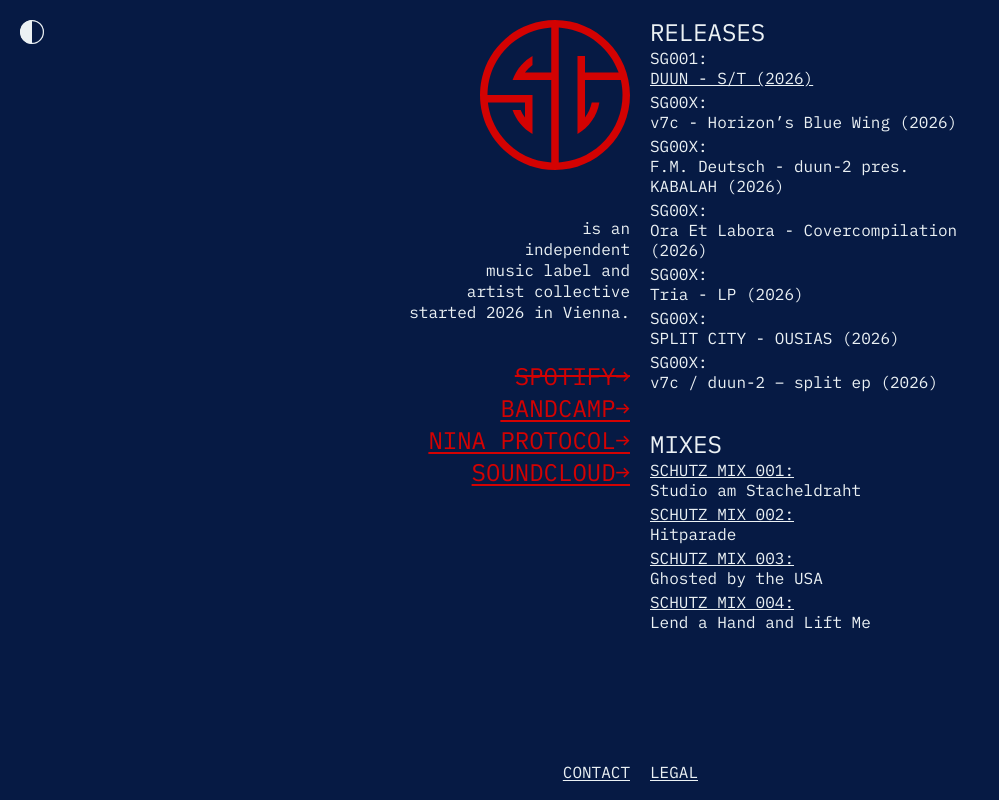
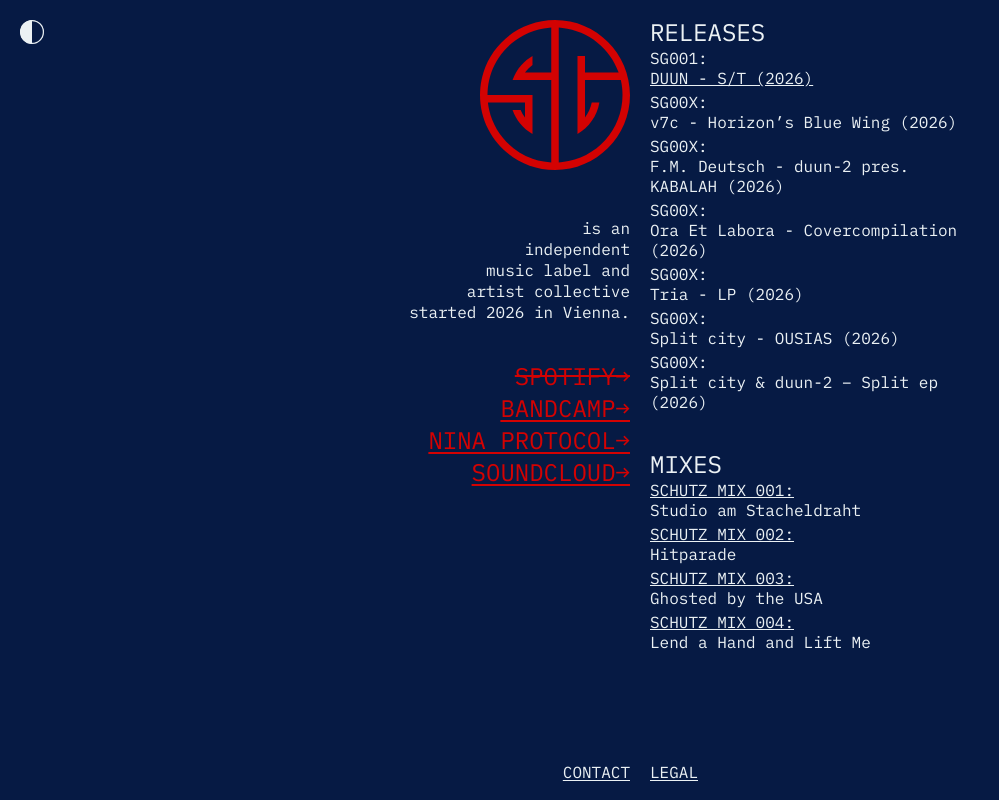
Before and after one commit to fm-d/schutzgebiet, a React (Vite) app: page / in a window 1280 px wide. Shown: the whole page, without its empty margins (0-999 px from the left). Built offline with nearby package versions, Linux system fonts and the light colour scheme.

Commit message:
rls update

```diff
--- a/src/App.jsx
+++ b/src/App.jsx
@@ -48,13 +48,13 @@ const RELEASES = [
   {
     id: "sg00x-sc",
     label: "SG00X:",
-    text: "SPLIT CITY - OUSIAS (2026)",
+    text: "Split city - OUSIAS (2026)",
     href: "#",
   },
   {
     id: "sg00x-split",
     label: "SG00X:",
-    text: "v7c / duun-2 – split ep (2026)",
+    text: "Split city & duun-2 – Split ep (2026)",
     href: "#",
   }
 ];
```
